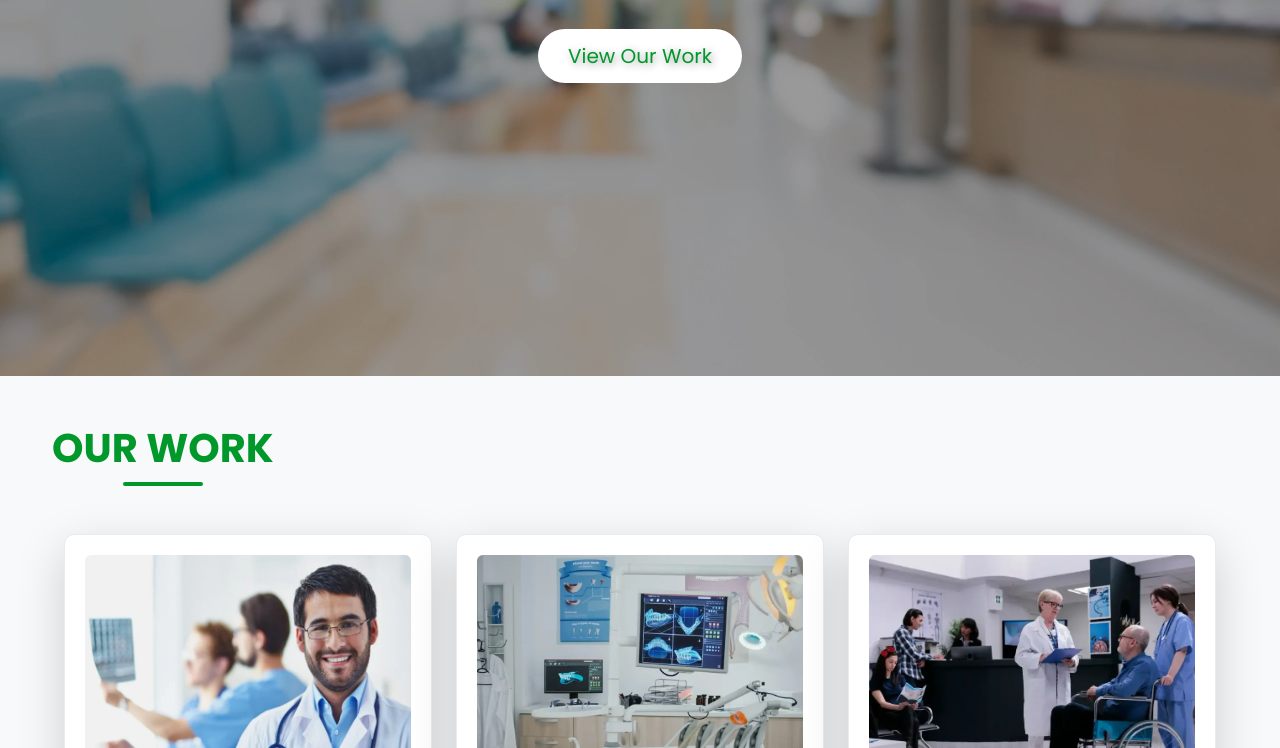
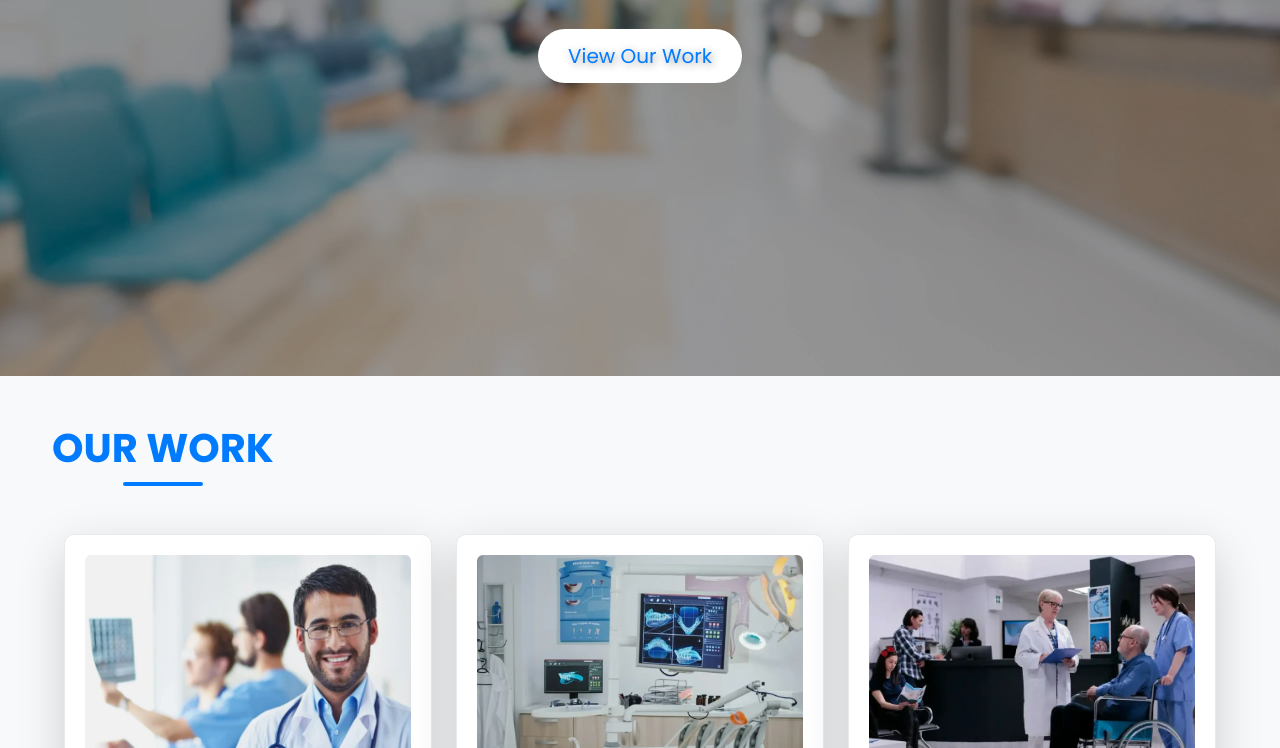
Before and after one commit to hessin2010king/clinico, a plain HTML site: page index.html in a window 1280 px wide. Shown: the part 504-1252 px from the top of the page. Drawn offline with Linux system fonts and the light colour scheme.

Commit message:
change main primary color

```diff
--- a/css/style.css
+++ b/css/style.css
@@ -3,7 +3,7 @@
 
 /* General Styles */
 :root {
-    --primary: #00972b ;
+    --primary: #007BFF ;
 }
 * {
     margin: 0;
```
